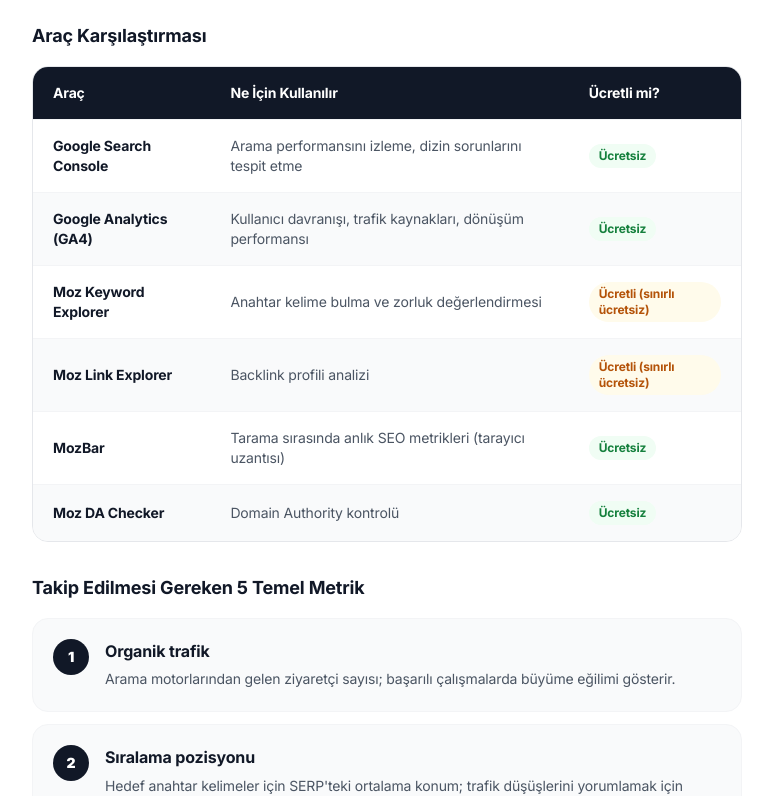
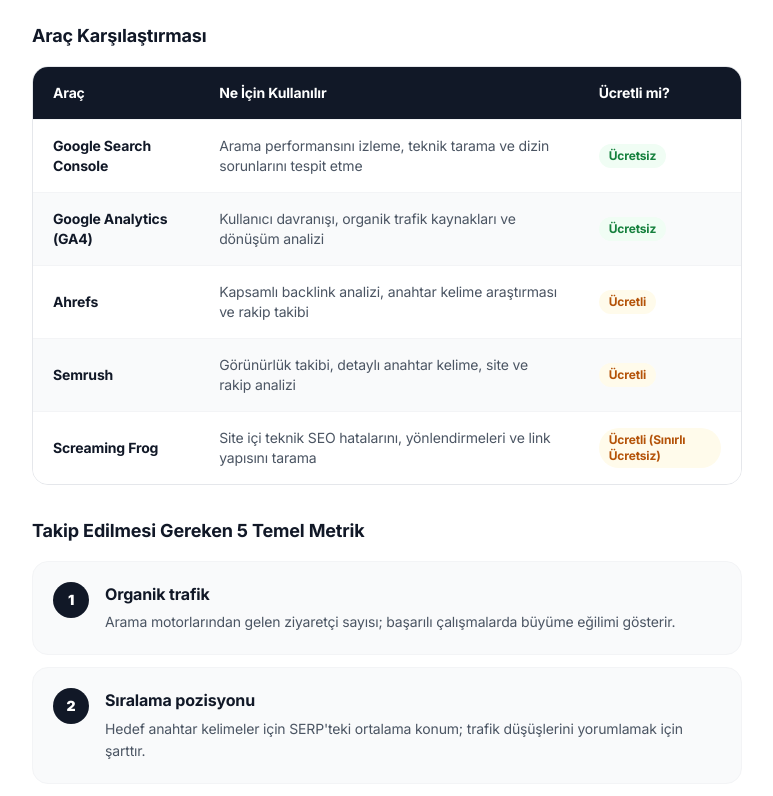
Before and after one commit to bahattinyaylagul-sketch/portfolio-site, a Next.js app: page /seo in a window 1280 px wide. Shown: the part 3757-4553 px from the top of the page, without its empty margins (417-1190 px from the left). Built offline with nearby package versions, Linux system fonts and the light colour scheme.

Commit message:
feat: replace moz tools with ahrefs, semrush, and screaming frog in tools table

```diff
--- a/src/app/seo/SEORehberi.tsx
+++ b/src/app/seo/SEORehberi.tsx
@@ -194,12 +194,11 @@
                                         </thead>
                                         <tbody>
                                             {[
-                                                { tool: "Google Search Console", use: "Arama performansını izleme, dizin sorunlarını tespit etme", paid: "Ücretsiz" },
-                                                { tool: "Google Analytics (GA4)", use: "Kullanıcı davranışı, trafik kaynakları, dönüşüm performansı", paid: "Ücretsiz" },
-                                                { tool: "Moz Keyword Explorer", use: "Anahtar kelime bulma ve zorluk değerlendirmesi", paid: "Ücretli (sınırlı ücretsiz)" },
-                                                { tool: "Moz Link Explorer", use: "Backlink profili analizi", paid: "Ücretli (sınırlı ücretsiz)" },
-                                                { tool: "MozBar", use: "Tarama sırasında anlık SEO metrikleri (tarayıcı uzantısı)", paid: "Ücretsiz" },
-                                                { tool: "Moz DA Checker", use: "Domain Authority kontrolü", paid: "Ücretsiz" },
+                                                { tool: "Google Search Console", use: "Arama performansını izleme, teknik tarama ve dizin sorunlarını tespit etme", paid: "Ücretsiz" },
+                                                { tool: "Google Analytics (GA4)", use: "Kullanıcı davranışı, organik trafik kaynakları ve dönüşüm analizi", paid: "Ücretsiz" },
+                                                { tool: "Ahrefs", use: "Kapsamlı backlink analizi, anahtar kelime araştırması ve rakip takibi", paid: "Ücretli" },
+                                                { tool: "Semrush", use: "Görünürlük takibi, detaylı anahtar kelime, site ve rakip analizi", paid: "Ücretli" },
+                                                { tool: "Screaming Frog", use: "Site içi teknik SEO hatalarını, yönlendirmeleri ve link yapısını tarama", paid: "Ücretli (Sınırlı Ücretsiz)" },
                                             ].map((row, i) => (
                                                 <tr key={i} className={`border-t border-gray-100 ${i % 2 === 0 ? "bg-white" : "bg-gray-50"}`}>
                                                     <td className="px-5 py-4 font-bold text-gray-900">{row.tool}</td>
```
